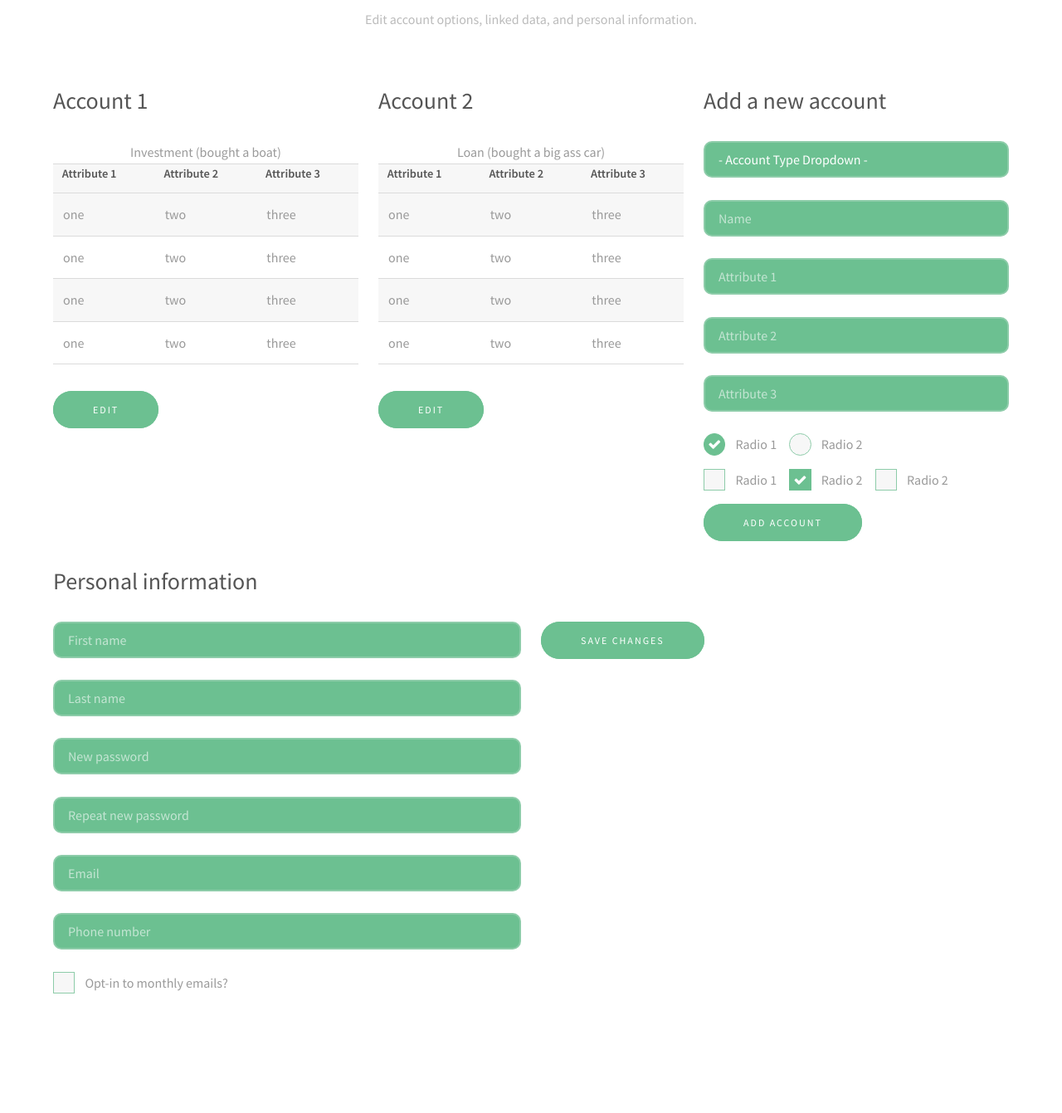
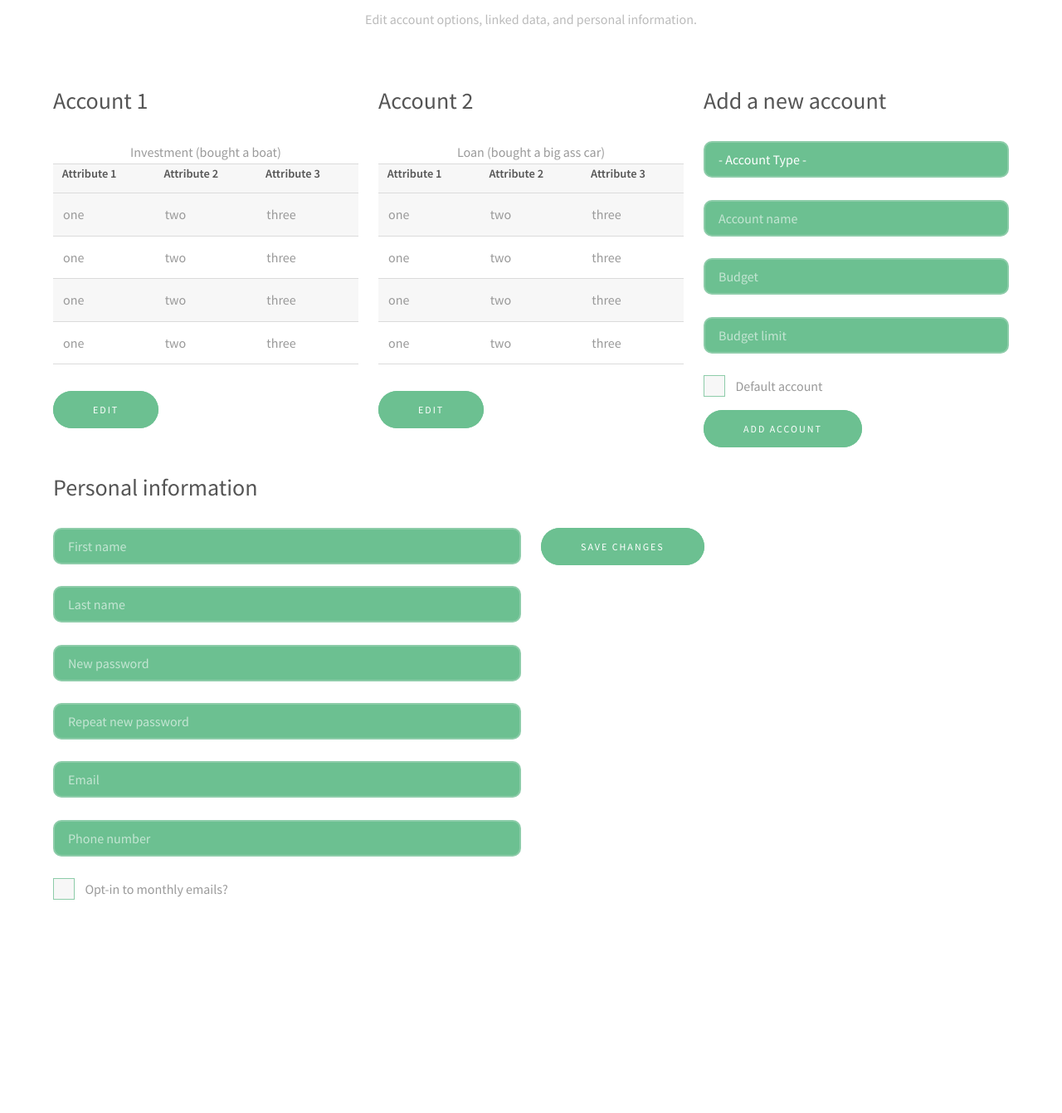
Before and after one commit to KimGrobien/wyze, a PHP site: page /account.php in a window 1280 px wide. Shown: the part 202-1543 px from the top of the page at 83% size. After the commit the page ends 1286 px from the top, so only its background shows below. Run offline with PHP 8.4, Linux system fonts and the light colour scheme; data comes from the database, SQL or seed files in the repository; tables that the repository leaves empty hold one stand-in row (values such as "Sample post"); data that the repository does not hold is empty.

Commit message:
Accounts.php part 2, updated wyze_DB.sql.

```diff
--- a/account.php
+++ b/account.php
@@ -24,6 +24,17 @@
 
 		if ((isset($_POST['password1']) && isset($_POST['password2'])) && ($_POST['password1'] == $_POST['password2'])) {
 			mysqli_query($connection, "update users set password='$pass1' where id = 2");
+		}
+	}
+
+	if (isset($_POST['addAccount'])) {
+		if (isset($_POST['newType']) && isset($_POST['newAccName']) && isset($_POST['newBudget']) && isset($_POST['newLimit'])) {
+			$accountType = $_POST['newType']; $accountName = $_POST['newAccName']; $budget = $_POST['newBudget']; $limit = $_POST['newLimit'];
+			mysqli_query($connection, "insert into accountsettings(userID, accountName) values (2, '$accountName')");
+			mysqli_query($connection, "insert into plan(userID, budget, plan_limit) values (2, '$budget', '$limit')");
+			if (isset($_POST['newDefault'])) {
+				mysqli_query($connection, "insert into plan(default_plan) values (1) where userID = 2");
+			}
 		}
 	}
 
@@ -128,29 +139,21 @@
                </div>
                <div class="4u$ 12u$(medium)">
                   <h3>Add a new account</h3>
-                  <select name="demo-category" id="demo-category">
-                     <option value="">- Account Type Dropdown -</option>
-                     <option value="1">Bills</option>
-                     <option value="1">Loans</option>
-                     <option value="1">Cars</option>
-                     <option value="1">Banking</option>
-                     <option value="1">Investment</option>
+                  <select name="newType">
+                     <option value="">- Account Type -</option>
+                     <option value="1"><?php echoSQL($connection, "select categoryName from categories where categoryID = 1", "categoryName");?></option>
+                     <option value="2"><?php echoSQL($connection, "select categoryName from categories where categoryID = 2", "categoryName");?></option>
+                     <option value="3"><?php echoSQL($connection, "select categoryName from categories where categoryID = 3", "categoryName");?></option>
+                     <option value="4"><?php echoSQL($connection, "select categoryName from categories where categoryID = 4", "categoryName");?></option>
                   </select>
                   <br />
-                  <input name="" id="" value="" placeholder="Name" type="text"><br />
-                  <input name="" id="" value="" placeholder="Attribute 1" type="text"><br />
-                  <input name="" id="" value="" placeholder="Attribute 2" type="text"><br />
-                  <input name="" id="" value="" placeholder="Attribute 3" type="text"><br />
+                  <input name="newAccName" placeholder="Account name" type="text"><br />
+                  <input name="newBudget" placeholder="Budget" type="text"><br />
+                  <input name="newLimit" placeholder="Budget limit" type="text"><br />
                   <div class="6u$(small)">
-                     <input id="test1" name="test" type="radio" checked><label for="test1">Radio 1</label>
-                     <input id="test2" name="test" type="radio"><label for="test2">Radio 2</label>
+                     <input name="newDefault" id="newDefault" type="checkbox"><label for="newDefault">Default account</label>
                   </div>
-                  <div class="6u$(small)">
-                     <input id="check1" name="checkbox" type="checkbox"><label for="check1">Radio 1</label>
-                     <input id="check2" name="checkbox" type="checkbox" checked><label for="check2">Radio 2</label>
-                     <input id="check3" name="checkbox" type="checkbox"><label for="check3">Radio 2</label>
-                  </div>
-                  <a href="#" class="button special">Add account</a>
+                  <input type="submit" name="addAccount" value="Add account" class="button special">
                </div>
             </div>
 			<br />
```
